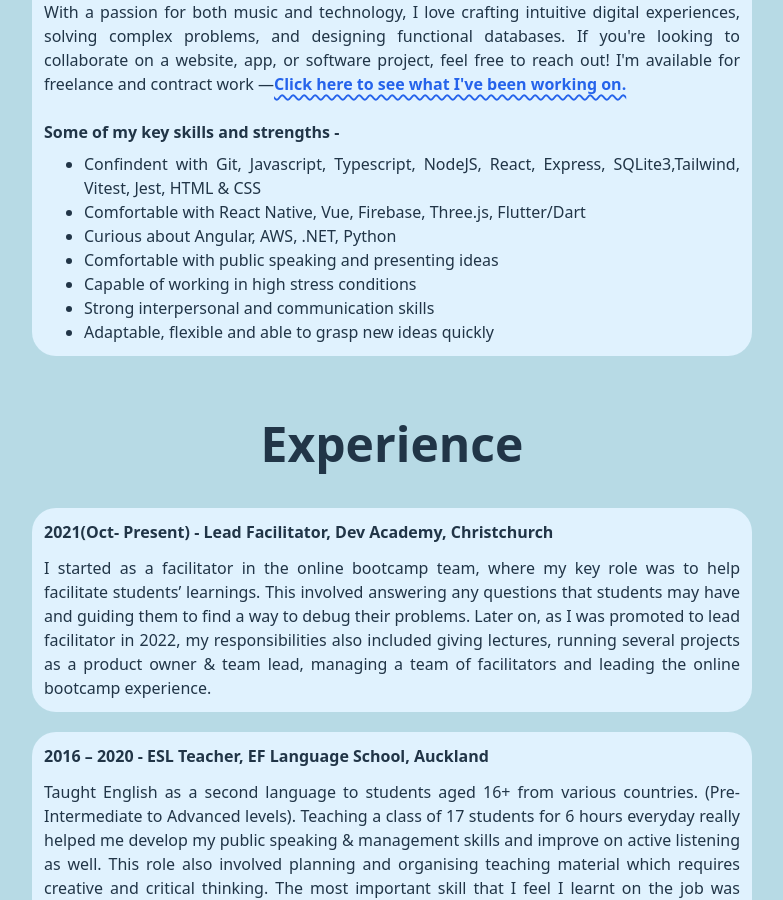
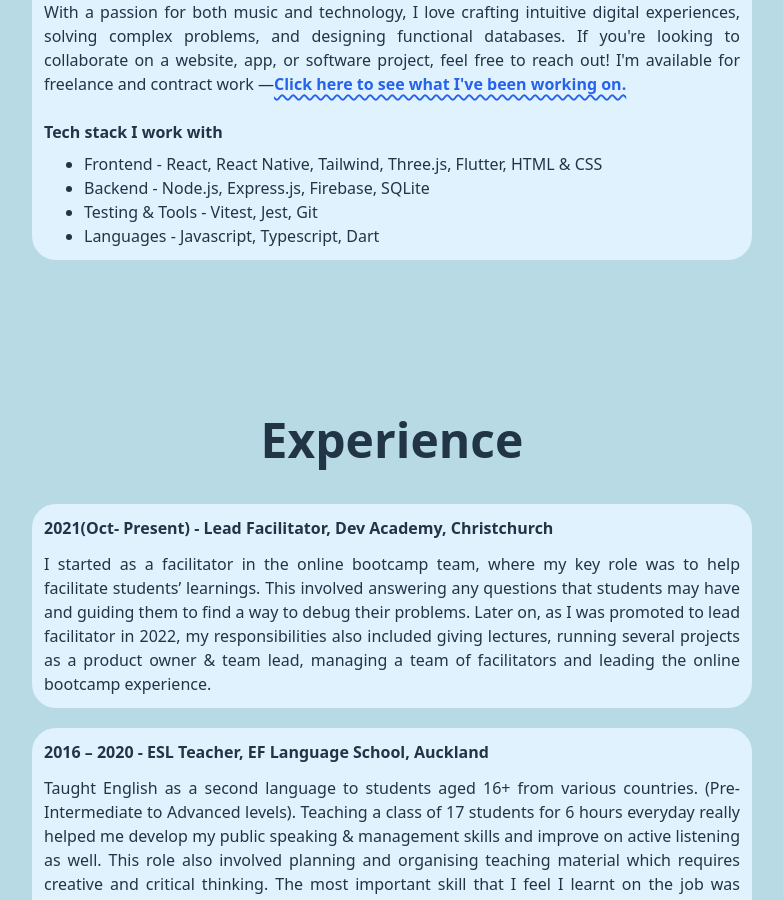
Before and after one commit to jatin-puri-coder/jatin-puri, a React (Vite) app: page / in a window 1280 px wide. Shown: the part 1328-2228 px from the top of the page, without its empty margins (248-1031 px from the left). Built offline with nearby package versions, Linux system fonts and the light colour scheme.

Commit message:
updated tech stack

```diff
--- a/src/About.tsx
+++ b/src/About.tsx
@@ -48,22 +48,16 @@ export default function About() {
             </a>
           </p> */}
           <br></br>
-          <h2 className="font-bold">Some of my key skills and strengths - </h2>
+          <h2 className="font-bold">Tech stack I work with</h2>
 
           <ul className="mt-2 list-disc pl-10">
             <li>
-              Confindent with Git, Javascript, Typescript, NodeJS, React,
-              Express, SQLite3,Tailwind, Vitest, Jest, HTML & CSS
+              Frontend - React, React Native, Tailwind, Three.js, Flutter, HTML
+              & CSS
             </li>
-            <li>
-              Comfortable with React Native, Vue, Firebase, Three.js,
-              Flutter/Dart
-            </li>
-            <li>Curious about Angular, AWS, .NET, Python</li>
-            <li>Comfortable with public speaking and presenting ideas</li>
-            <li>Capable of working in high stress conditions</li>
-            <li>Strong interpersonal and communication skills </li>
-            <li>Adaptable, flexible and able to grasp new ideas quickly </li>
+            <li>Backend - Node.js, Express.js, Firebase, SQLite</li>
+            <li>Testing & Tools - Vitest, Jest, Git</li>
+            <li>Languages - Javascript, Typescript, Dart</li>
           </ul>
         </div>
       </div>
```
